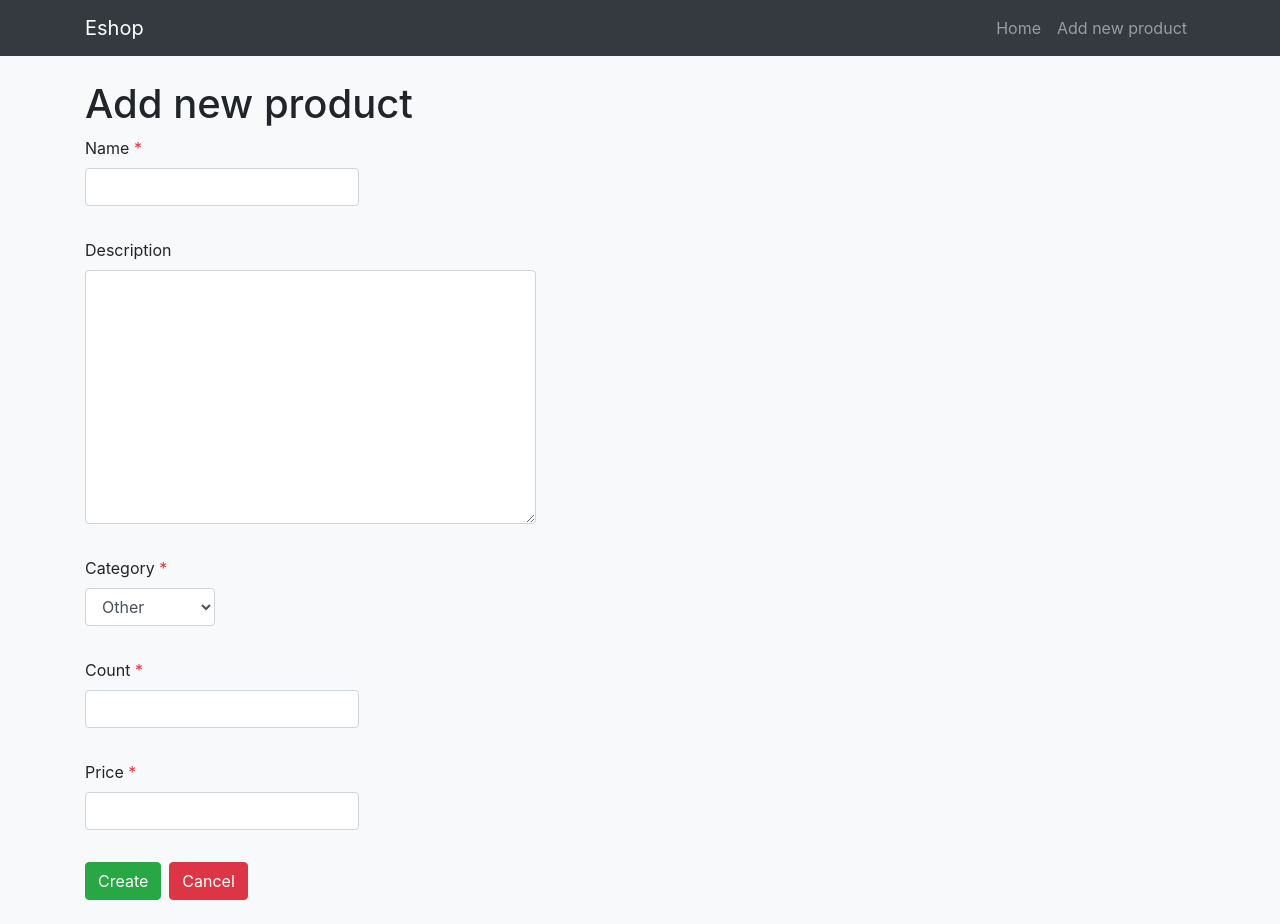
After one commit to arti17/eshop, a Django app: page /create/ in a window 1280 px wide. The commit adds this page. Run offline with Django 3.2, Linux system fonts and the light colour scheme; some libraries are stand-ins or nearby versions.

Commit message:
Add forms. Add create, update pages and delete modal

```diff
--- a/eshop/main/settings.py
+++ b/eshop/main/settings.py
@@ -38,6 +38,7 @@ INSTALLED_APPS = [
     'django.contrib.messages',
     'django.contrib.staticfiles',
     'webapp.apps.WebappConfig',
+    'widget_tweaks',
 ]
 
 MIDDLEWARE = [
--- /dev/null
+++ b/eshop/webapp/forms.py
@@ -0,0 +1,11 @@
+from django import forms
+from django.forms import widgets
+from .models import category_choices
+
+
+class ProductForm(forms.Form):
+    name = forms.CharField(max_length=100, required=True, label='Name')
+    description = forms.CharField(max_length=2000, required=False, widget=widgets.Textarea, label='Description')
+    category = forms.ChoiceField(required=True, choices=category_choices, label='Category')
+    count = forms.IntegerField(required=True, min_value=0, label='Count')
+    price = forms.DecimalField(required=True, max_digits=7, decimal_places=2, label='Price')
--- a/eshop/webapp/templates/base.html
+++ b/eshop/webapp/templates/base.html
@@ -20,7 +20,7 @@
         <div class="collapse navbar-collapse" id="navbarNavAltMarkup">
             <div class="navbar-nav ml-auto">
                 <a class="nav-item nav-link" href="{% url 'index' %}">Home</a>
-                <a class="nav-item nav-link" href="#">Add new product</a>
+                <a class="nav-item nav-link" href="{% url 'create' %}">Add new product</a>
             </div>
         </div>
     </div>
--- /dev/null
+++ b/eshop/webapp/templates/create.html
@@ -0,0 +1,12 @@
+{% extends 'base.html' %}
+
+{% block title %}Create product{% endblock %}
+
+{% block body %}
+    <h1 class="center">Add new product</h1>
+    <form class="col s12" action="/create/" method="POST">
+
+        {% include 'partial/product_form.html' with btn_text='Create' %}
+
+    </form>
+{% endblock %}
--- /dev/null
+++ b/eshop/webapp/templates/partial/product_form.html
@@ -0,0 +1,27 @@
+{% load widget_tweaks %}
+{% csrf_token %}
+
+{% for field in form %}
+    <div class="row">
+        <div class="form-group">
+            <label for="">{{ field.label }}
+                {% if field.field.required %}
+                    <span class="text-danger">*</span>
+                {% endif %}
+            </label>
+            <p>{{ field|add_class:'form-control' }}</p>
+
+            {% for error in field.errors %}
+                <span class="text-danger">{{ error }}</span>
+            {% endfor %}
+        </div>
+    </div>
+{% endfor %}
+
+<div class="row">
+    <div>
+        <button class="btn btn-success mr-2" type="submit">{{ btn_text }}</button>
+    </div>
+    <a href="{% url 'index' %}" class="btn btn-danger">Cancel</a>
+</div>
+<br>
--- a/eshop/webapp/urls.py
+++ b/eshop/webapp/urls.py
@@ -3,5 +3,8 @@ from . import views
 
 urlpatterns = [
     path('', views.index, name='index'),
-    path('product/<int:pk>', views.detail, name='detail')
+    path('product/<int:pk>', views.detail, name='detail'),
+    path('create/', views.create, name='create'),
+    path('update/<int:pk>', views.update, name='update'),
+    path('delete/<int:pk>', views.delete, name='delete'),
 ]
--- a/eshop/webapp/views.py
+++ b/eshop/webapp/views.py
@@ -1,5 +1,6 @@
-from django.shortcuts import render, get_object_or_404
-from .models import Product
+from django.shortcuts import render, get_object_or_404, redirect
+from .models import Product, category_choices
+from .forms import ProductForm
 
 
 def index(request):
@@ -10,3 +11,56 @@ def index(request):
 def detail(request, pk):
     product = get_object_or_404(Product, pk=pk)
     return render(request, 'detail.html', {'product': product})
+
+
+def create(request):
+    if request.method == 'GET':
+        form = ProductForm()
+        return render(request, 'create.html', {'statuses': category_choices, 'form': form})
+
+    elif request.method == 'POST':
+        form = ProductForm(data=request.POST)
+        if form.is_valid():
+            Product.objects.create(
+                name=form.cleaned_data['name'],
+                description=form.cleaned_data['description'],
+                category=form.cleaned_data['category'],
+                count=form.cleaned_data['count'],
+                price=form.cleaned_data['price']
+            )
+            return redirect('index')
+        else:
+            return render(request, 'create.html', context={'form': form})
+
+
+def update(request, pk):
+    product = get_object_or_404(Product, pk=pk)
+
+    if request.method == 'GET':
+        form = ProductForm(data={
+            'name': product.name,
+            'description': product.description,
+            'category': product.category,
+            'count': product.count,
+            'price': product.price
+        })
+        return render(request, 'update.html', context={'form': form, 'product': product})
+
+    if request.method == 'POST':
+        form = ProductForm(data=request.POST)
+        if form.is_valid():
+            product.name = form.cleaned_data['name']
+            product.description = form.cleaned_data['description']
+            product.category = form.cleaned_data['category']
+            product.count = form.cleaned_data['count']
+            product.price = form.cleaned_data['price']
+            product.save()
+            return redirect('index')
+        else:
+            return render(request, 'update.html', context={'form': form, 'task': product})
+
+
+def delete(request, pk):
+    product = get_object_or_404(Product, pk=pk)
+    product.delete()
+    return redirect('index')
```
Also changed, not shown: eshop/webapp/templates/index.html (+42 -3 lines), eshop/webapp/templates/update.html (added, +12 -0 lines).
